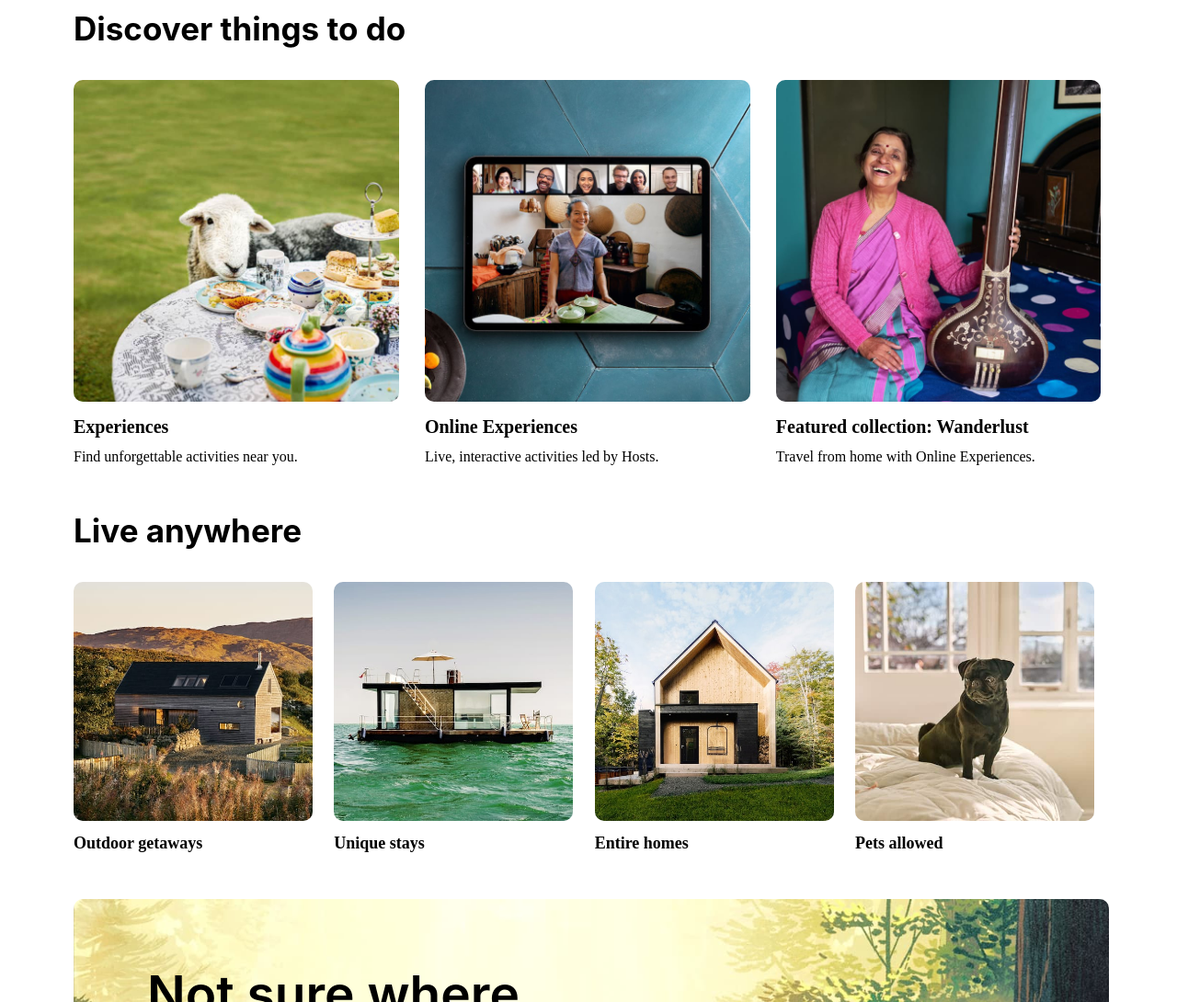
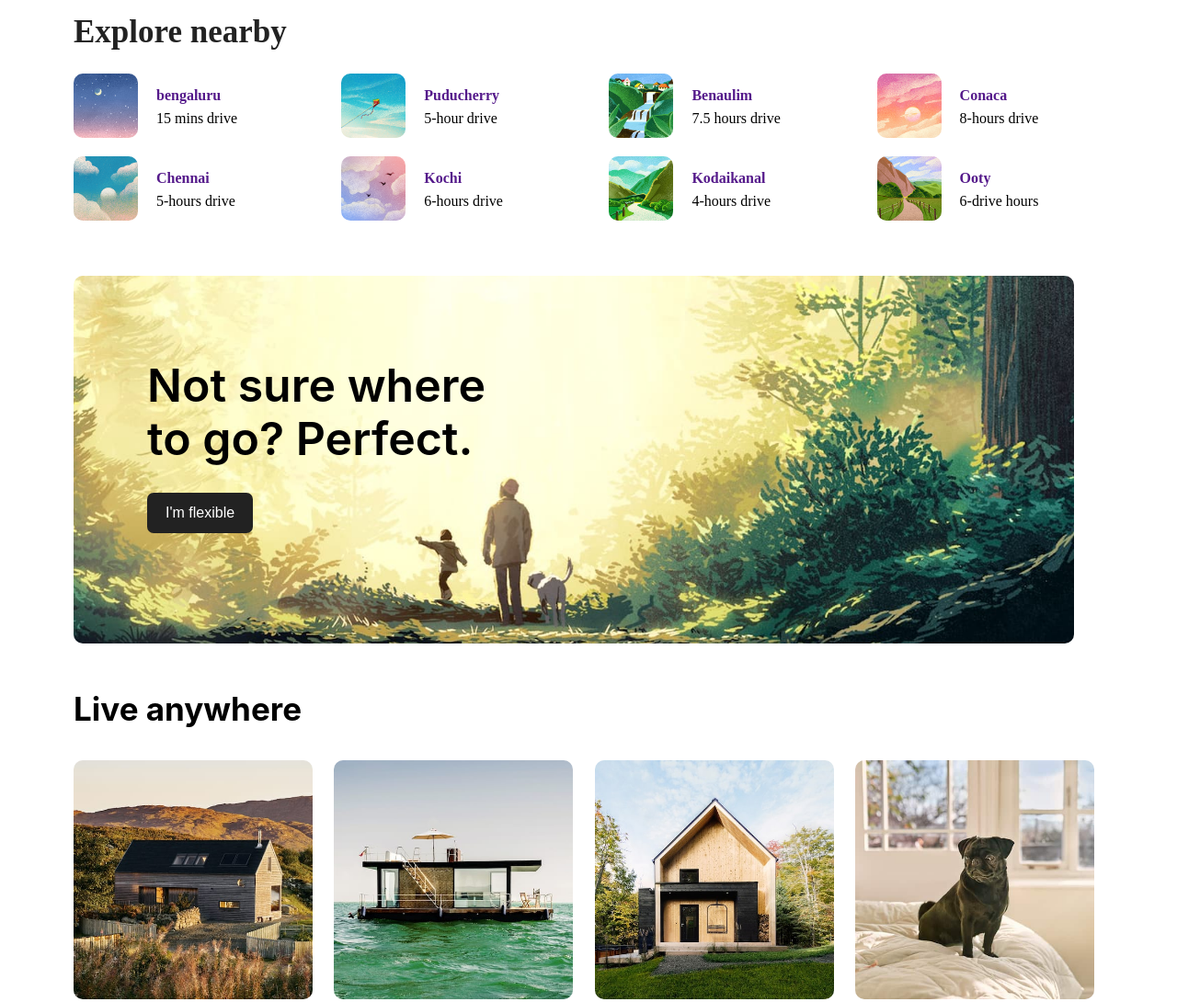
Before and after one commit to ADITHYAADHI06/Airbnbsiteclone, a plain HTML site: page index.html in a window 1280 px wide. Shown: the part 660-1750 px from the top of the page at 92% size. Drawn offline with Linux system fonts and the light colour scheme.

Commit message:
final design

```diff
--- a/index.html
+++ b/index.html
@@ -70,6 +70,103 @@
                                    <button class="btn"><p><a href="">Explore now</a></p></button>
                        </div>
    </div>
+
+
+<div class="expolresec">
+    <h1>Explore nearby</h1>
+    <div class="f8">
+        <div class="box1">
+            <img src="images/eb.jpg" width="70px" height="70px" alt="">
+            <h4><a href="">bengaluru</a></h4>
+            <p>15 mins drive</p>
+        </div>
+        <div class="box2">
+            <img src="images/ep.png" width="70px" height="70px" alt="">
+            <h4><a href="">Puducherry</a></h4>
+
+            <p>5-hour drive</p>
+        </div>
+        <div class="box3">
+            <img src="images/ebena.jpg" width="70px" height="70px" alt="">
+            <h4><a href="">Benaulim</a></h4>
+            <p>7.5 hours drive</p>
+        </div>
+
+        <div class="box4">
+            <img src="images/ecpna.jpg" width="70px" height="70px" alt="">
+            <h4><a href="">Conaca</a></h4>
+            <p>8-hours drive</p>
+        </div>
+        <div class="box5">
+            <img src="images/ec.png" width="70px" height="70px" alt="">
+            <h4><a href="">Chennai</a></h4>
+            <p>5-hours drive</p>
+        </div>
+        <div class="box6">
+            <img src="images/ek.png" width="70px" height="70px" alt="">
+            <h4><a href="">Kochi</a></h4>
+
+            <p>6-hours drive</p>
+        </div>
+        <div class="box7">
+            <img src="images/ekod.jpg" width="70px" height="70px" alt="">
+            <h4><a href="">Kodaikanal</a></h4>
+            <p>4-hours drive</p>
+        </div>
+        <div class="box8">
+            <img src="images/eooty.jpg" width="70px" height="70px" alt="">
+            <h4><a href="">Ooty</a></h4>
+            <p>6-drive hours</p>
+        </div>
+
+    </div>
+</div>
+
+
+
+
+
+
+
+
+
+
+
+
+
+
+ <!-- tree section -->
+ <div class="treesection">
+    <div class="tbox">
+    <h1>
+     Not sure where <br>
+     to go? Perfect.</h1>
+    <button class="tbtn"><p><a href="">I'm flexible</a></p></button>
+      </div>
+</div>
+<div class="live4section">
+    <h1>Live anywhere</h1>
+    <div class="liveboxes">
+       <div class="box-1">
+       <img src="images/live1.jpg" width="260px" height="260px" alt="">
+       <h4>Outdoor getaways</h4>
+     </div>
+     <div class="box-2">
+         <img src="images/Live2.jpg" width="260px" height="260px" alt="">
+         <h4>Unique stays</h4>
+       </div>
+       <div class="box-3">
+         <img src="images/live3.jpg" width="260px" height="260px" alt="">
+         <h4>Entire homes</h4>
+       </div>
+       <div class="box-4">
+         <img src="images/live4.jpg" width="260px" height="260px" alt="">
+         <h4>Pets allowed</h4>
+       </div>
+    </div>
+</div>
+
+
 <!-- discover section -->
    <div class="discover">
        <h1>Discover things to do</h1>
@@ -94,37 +191,8 @@
 
 
 
-   <div class="live4section">
-       <h1>Live anywhere</h1>
-       <div class="liveboxes">
-          <div class="box-1">
-          <img src="images/live1.jpg" width="260px" height="260px" alt="">
-          <h4>Outdoor getaways</h4>
-        </div>
-        <div class="box-2">
-            <img src="images/Live2.jpg" width="260px" height="260px" alt="">
-            <h4>Unique stays</h4>
-          </div>
-          <div class="box-3">
-            <img src="images/live3.jpg" width="260px" height="260px" alt="">
-            <h4>Entire homes</h4>
-          </div>
-          <div class="box-4">
-            <img src="images/live4.jpg" width="260px" height="260px" alt="">
-            <h4>Pets allowed</h4>
-          </div>
-       </div>
-   </div>
 
-   <!-- tree section -->
-           <div class="treesection">
-              <div class="tbox">
-              <h1>
-               Not sure where <br>
-               to go? Perfect.</h1>
-              <button class="tbtn"><p><a href="">I'm flexible</a></p></button>
-                </div>
-   </div>
+
    <!-- hosting section -->
     <div class="hosting">
         <div class="boxh">
@@ -187,7 +255,31 @@
 
 
 </div>
-<div class="row"></div>
+
+<div class="row">
+
+   <div class="rowu">
+       <div class="leftufooter">
+           <p><a href="">© 2021 Airbnb, Inc.</a></p>
+           <p><a href="">·&nbsp;Privacy</a></p>
+           <p><a href="">·&nbsp;Terms</a></p>
+           <p><a href="">·&nbsp;Sitemap</a></p>
+           <p><a href="">·&nbsp;Company details</a></p>
+       </div>
+       <div class="rightufooter">
+           <div class="one">
+            <a href="#"><img src="images/internet.png" class="internet" alt="" width="15px" height="15px" ></a>
+             <p><a href=""><b>English</b></a></p>
+             <p><b>$&nbsp;&nbsp;<a href="">INR</a></b></p>
+        </div>
+           <div class="two">
+                  <a href=""><img src="images/facebook (1).png" width="20px" height="20px" alt=""></a>
+                  <a href=""><img src="images/twitter.png" width="20px" height="20px" alt=""></a>
+                  <a href=""><img src="images/instagram.png" width="20px" height="20px" alt=""></a>
+           </div>
+       </div>
+   </div>
+</div>
 </footer>
 </body>
 </html>
--- a/style.css
+++ b/style.css
@@ -171,7 +171,7 @@
   border-radius: 10px;
 }
 .discover .boxes h4 {
-  padding: 12px 0px;
+  padding: 12px 0px 8px 0px;
   font-size: 20px;
 }
 .discover .boxes p {
@@ -224,6 +224,93 @@
 .live4section .liveboxes .box-4 {
   margin-right: 10px;
 }
+/* *************************expolre */
+.expolresec {
+  margin: 30px 80px 30px 80px;
+}
+.expolresec h1 {
+  font-size: 35px;
+  color: #222222;
+  font-weight: 600;
+  margin-top: 65px;
+  margin-bottom: 25px;
+}
+.expolresec .f8 {
+  width: 100%;
+  display: flex;
+  justify-content: space-between;
+  height: max-content;
+  flex-wrap: wrap;
+}
+.expolresec .f8 img {
+  border-radius: 10px;
+}
+.expolresec .f8 h4 a {
+  position: absolute;
+  text-decoration: none;
+
+  top: 15px;
+  left: 90px;
+}
+.expolresec .f8 p {
+  position: absolute;
+  top: 40px;
+  left: 90px;
+}
+.expolresec .f8 .box1 {
+  width: 22%;
+  display: flex;
+  position: relative;
+  margin-bottom: 20px;
+}
+.expolresec .f8 .box2 {
+  width: 22%;
+  display: flex;
+  position: relative;
+  margin-bottom: 20px;
+}
+.expolresec .f8 .box3 {
+  width: 22%;
+  display: flex;
+  position: relative;
+  margin-bottom: 20px;
+}
+.expolresec .f8 .box4 {
+  width: 22%;
+  display: flex;
+  margin-bottom: 20px;
+
+  position: relative;
+}
+.expolresec .f8 .box5 {
+  width: 22%;
+  display: flex;
+  margin-bottom: 20px;
+
+  position: relative;
+}
+.expolresec .f8 .box6 {
+  display: flex;
+  width: 22%;
+  margin-bottom: 20px;
+
+  position: relative;
+}
+.expolresec .f8 .box7 {
+  width: 22%;
+  margin-bottom: 20px;
+
+  display: flex;
+  position: relative;
+}
+
+.expolresec .f8 .box8 {
+  width: 22%;
+  display: flex;
+  margin-bottom: 20px;
+
+  position: relative;
+}
 
 /* ***********************tree section */
 .treesection {
@@ -233,19 +320,20 @@
   background-position: center;
   font-family: circular, -apple-system, BlinkMacSystemFont, "Segoe UI", Roboto,
     Oxygen, Ubuntu, Cantarell, "Open Sans", "Helvetica Neue", sans-serif;
-  width: 88%;
+  width: 85%;
   height: 400px;
   position: relative;
   border-radius: 10px;
 }
 .treesection .tbox {
   position: absolute;
-  top: 70px;
+  top: 90px;
   left: 80px;
 }
 .treesection .tbox h1 {
   font-weight: 600;
-  font-size: 55px;
+  font-size: 50px;
+  line-height: 58px;
 }
 .treesection .tbox .tbtn {
   padding: 13px 20px;
@@ -263,14 +351,15 @@
 
 /****************************** hosting */
 .hosting {
-  border-radius: 10px;
+  border-radius: 18px;
   width: 87%;
   background-position: center;
   height: 400px;
-  margin-top: 70px;
+  margin: 70px 60px 60px 80px;
+  /* margin-top: 70px;
   margin-left: 80px;
-  margin-bottom: 70px;
-  margin-right: 60px;
+  margin-bottom: 60px;
+  margin-right: 60px; */
   background-size: cover;
   background-image: url("images/dfull.jpg");
   position: relative;
@@ -305,7 +394,7 @@
 footer {
   list-style: none;
   width: 100%;
-  height: 500px;
+  height: 530px;
   background-color: #f7f7f7;
   color: #222222;
 }
@@ -314,6 +403,7 @@ footer .colmn {
   width: 80%;
   justify-content: flex-start;
   margin-left: 80px;
+  /* flex-wrap: wrap; */
 }
 footer .colmn h4 {
   margin-top: 60px;
@@ -334,3 +424,45 @@ footer .colmn .box3 {
 /* footer .colmn .box4 {
   margin-right: 100px;
 } */
+footer .rowu {
+  border-top: 1px solid black;
+  margin: 30px 80px 0px 80px;
+
+  display: flex;
+  justify-content: space-between;
+}
+footer .rowu .leftufooter {
+  display: flex;
+  padding: 25px 0px 20px 0px;
+}
+footer .rowu .leftufooter a {
+  margin-right: 10px;
+  color: #484848;
+  text-decoration: none;
+}
+footer .rowu .rightufooter {
+  display: flex;
+  width: 300px;
+  justify-content: space-between;
+}
+footer .rowu .rightufooter .one {
+  /* width: 200px; */
+  display: flex;
+  margin-top: 28px;
+  justify-content: space-between;
+
+  width: 150px;
+}
+footer .rowu .rightufooter .one img {
+  /* padding-top: 3px; */
+  margin-top: 2px;
+}
+footer .rowu .rightufooter .two {
+  display: flex;
+  margin-top: 27px;
+  width: 120px;
+  justify-content: space-between;
+}
+footer .rowu .rightufooter .one a {
+  color: #222222;
+}
```
Also changed, not shown: images/eb.jpg (added), images/ebena.jpg (added), images/ec.png (added), images/ecpna.jpg (added), images/ek.png (added), images/ekod.jpg (added), images/eooty.jpg (added), images/ep.png (added), images/facebook (1).png (added), images/instagram.png (added), images/twitter.png (added).
